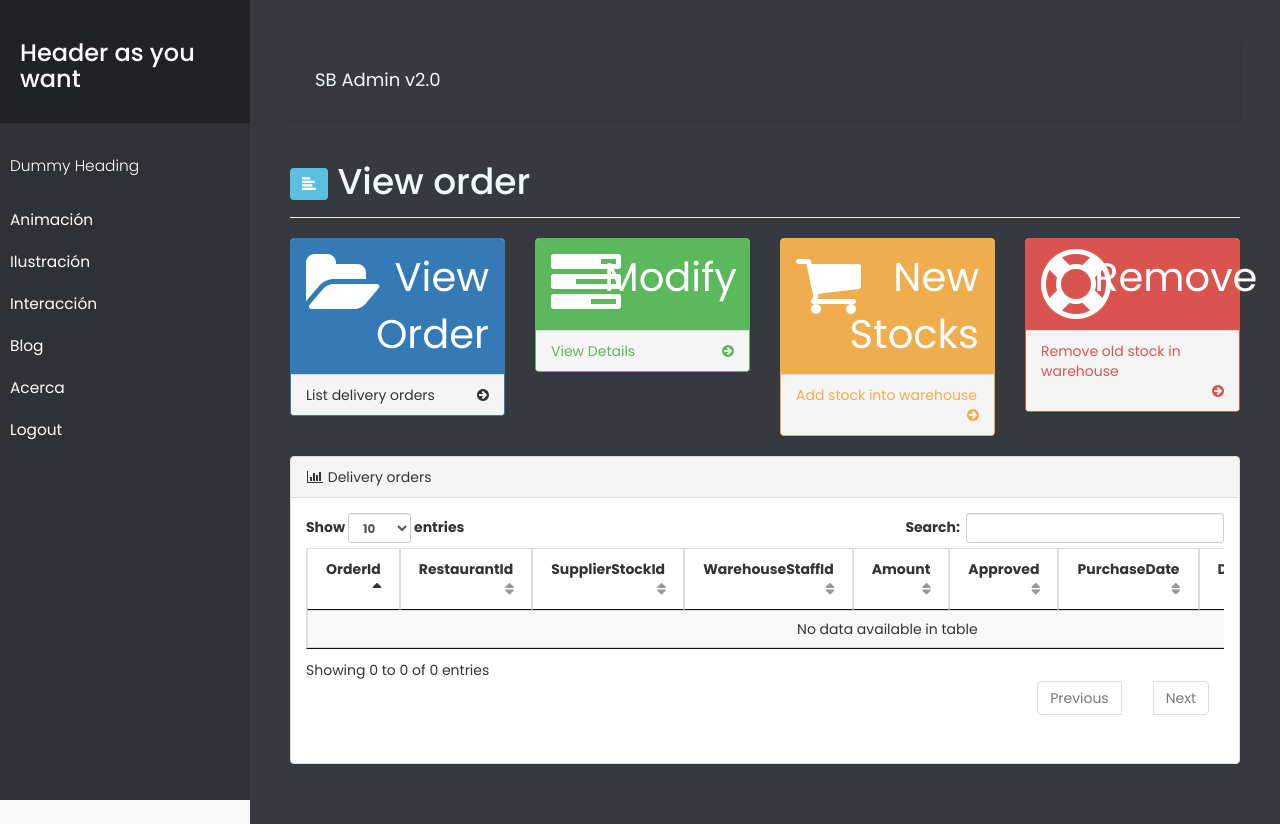
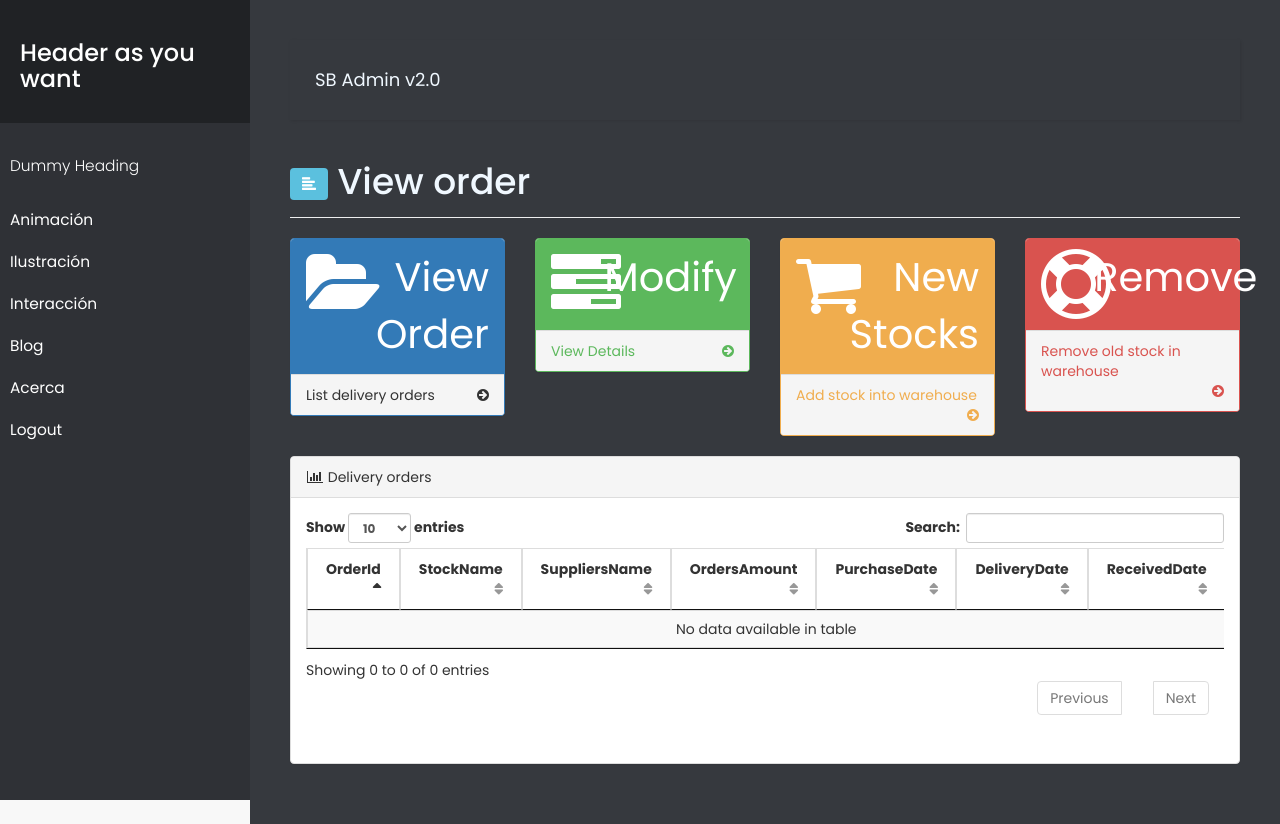
Before and after one commit to Nek0Lex/FoodOrderingSystemWeb, a PHP site: page /WHvieworder.php in a window 1280 px wide. Run offline with PHP 8.4, Linux system fonts and the light colour scheme; the visitor is signed in with stand-in values (Sample User, id 1); data that the repository does not hold is empty; some libraries are stand-ins or nearby versions.

Commit message:
Use new sql query to get orders

```diff
--- a/main/WHvieworder.php
+++ b/main/WHvieworder.php
@@ -1,3 +1,6 @@
+<?php
+session_start();
+?>
 <!DOCTYPE html>
 <html>
 
@@ -219,11 +222,9 @@
                                             <thead>
                                             <tr>
                                                 <th>OrderId</th>
-                                                <th>RestaurantId</th>
-                                                <th>SupplierStockId</th>
-                                                <th>WarehouseStaffId</th>
-                                                <th>Amount</th>
-                                                <th>Approved</th>
+                                                <th>StockName</th>
+                                                <th>SuppliersName</th>
+                                                <th>OrdersAmount</th>
                                                 <th>PurchaseDate</th>
                                                 <th>DeliveryDate</th>
                                                 <th>ReceivedDate</th>
@@ -232,16 +233,18 @@
                                             <tbody>
                                             <?php
                                             require_once("Connections/conn.php");
-                                            $query = "SELECT * FROM orders";
+                                            $query = "SELECT OrderId, Stock.Name StockName, Suppliers.Name SuppliersName, Orders.Amount OrdersAmount, PurchaseDate, DeliveryDate, ReceivedDate FROM Orders
+                                                    INNER JOIN SupplierStock ON Orders.SupplierStockId = SupplierStock.SupplierStockId
+                                                    INNER JOIN Suppliers ON SupplierStock.SupplierId = Suppliers.SupplierId
+                                                    INNER JOIN Stock ON SupplierStock.StockId = Stock.StockId
+                                                    WHERE WarehouseStaffId = '{$_SESSION['userId']}'";
                                             $rs = mysqli_query($conn, $query) or die(mysqli_error($conn));
                                             while ($rc = mysqli_fetch_assoc($rs)) {
                                                 echo "<tr>
                                                         <td>{$rc['OrderId']}</td>
-                                                        <td>{$rc['RestaurantId']}</td>
-                                                        <td>{$rc['SupplierStockId']}</td>
-                                                        <td>{$rc['ManagerId']}</td>
-                                                        <td>{$rc['WarehouseStaffId']}</td>
-                                                        <td>{$rc['Amount']}</td>
+                                                        <td>{$rc['StockName']}</td>
+                                                        <td>{$rc['SuppliersName']}</td>
+                                                        <td>{$rc['OrdersAmount']}</td>
                                                         <td>{$rc['PurchaseDate']}</td>
                                                         <td>{$rc['DeliveryDate']}</td>
                                                         <td>{$rc['ReceivedDate']}</td>
```
